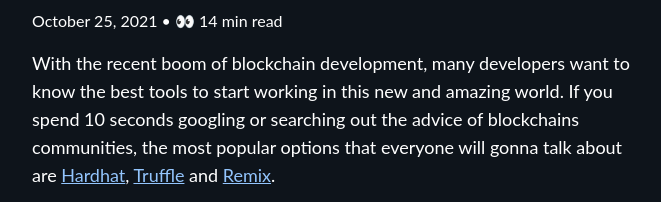
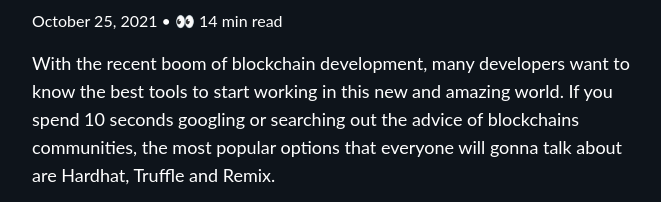
Before and after one commit to oliviel/theblockchainguy, a Gatsby site: page /hardhat-vs-truffle-vs-remix in a window 1280 px wide. Shown: the part 355-557 px from the top of the page, without its empty margins (308-969 px from the left). Built offline with nearby package versions, Linux system fonts and the light colour scheme; Gatsby itself is replaced by a stand-in of ours; some packages are replaced by stand-ins of ours.

Commit message:
Removed main links replaced new seo image

```diff
--- a/src/posts/hardhat-vs-truffle-vs-remix/hardhat-vs-truffle-vs-remix.mdx
+++ b/src/posts/hardhat-vs-truffle-vs-remix/hardhat-vs-truffle-vs-remix.mdx
@@ -17,7 +17,7 @@
 import blockchainFramewokrsResult from "./popular-blockchain-frameworks.png";
 import remixIde from "./remix-ide.png";
 
-With the recent boom of blockchain development, many developers want to know the best tools to start working in this new and amazing world. If you spend 10 seconds googling or searching out the advice of blockchains communities, the most popular options that everyone will gonna talk about are [Hardhat](https://hardhat.org/), [Truffle](https://www.trufflesuite.com/truffle) and [Remix](https://remix-project.org/).
+With the recent boom of blockchain development, many developers want to know the best tools to start working in this new and amazing world. If you spend 10 seconds googling or searching out the advice of blockchains communities, the most popular options that everyone will gonna talk about are Hardhat, Truffle and Remix.
 
 These are really good blockchain development environments to compile, test and deploy blockchain software. But at the end of the day, is hard to not start doing comparisons of which tool is the best for your project necessities and which one will save you time and gives you the best development experience.
 
```
Also changed, not shown: static/images/solidity-background.jpg.
